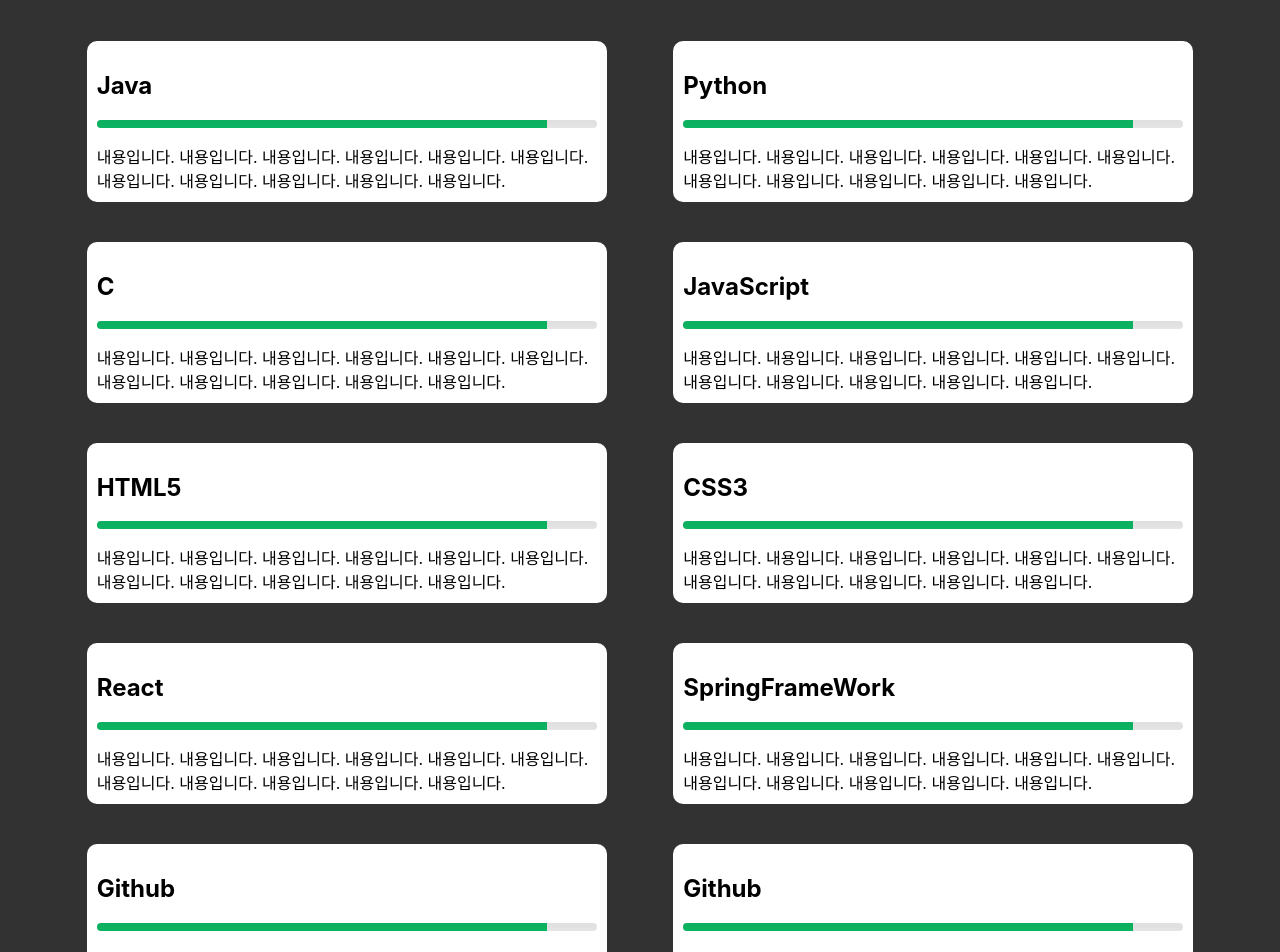
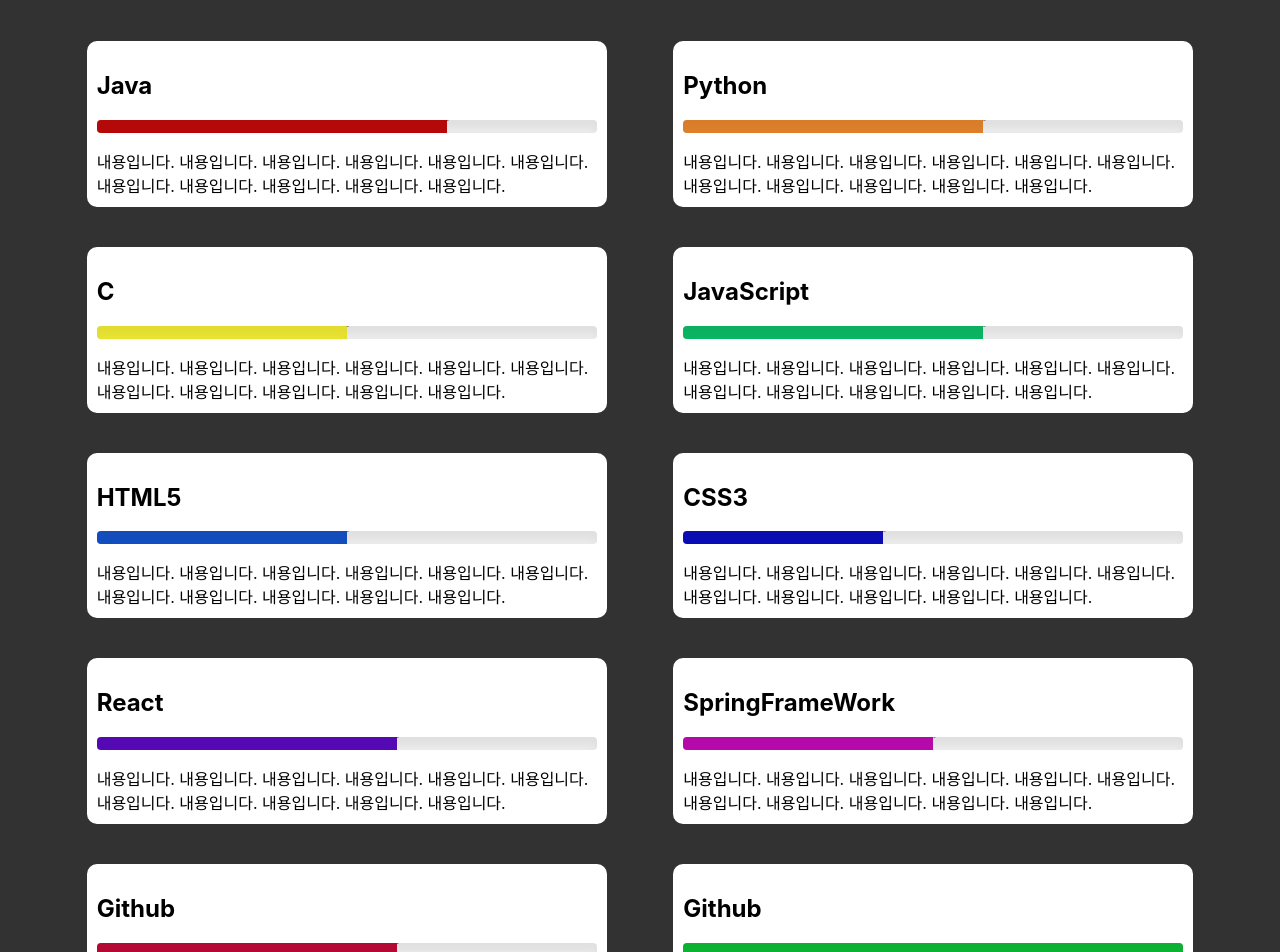
Before and after one commit to ghdnjs18/Portfolio, a React (Create React App) app: page / in a window 1280 px wide. Shown: the part 1320-2272 px from the top of the page. Built offline with nearby package versions, Linux system fonts and the light colour scheme.

Commit message:
skills progress bar 수정

```diff
--- a/src/components/Skills.css
+++ b/src/components/Skills.css
@@ -5,7 +5,6 @@
 }
 
 .skills-title {
-  /* display: inline-block; */
   text-align: center;
   color: white;
   font-size: 3rem;
@@ -15,7 +14,6 @@
 
 .skill-bar {
   display: inline-block;
-  /* text-align: center; */
   background-color: white;
   height: 4px;
   width: 80px;
@@ -46,7 +44,7 @@
   background-color: #ececec;
   border-radius: 4px;
   box-shadow: inset 0 0.5em 0.5em rgba(0, 0, 0, 0.05);
-  height: 8px;
+  height: 13px;
   margin: 1rem 0 1rem 0;
   overflow: hidden;
   position: relative;
@@ -55,43 +53,59 @@
 }
 
 .progress-bar {
-  background-color: #09b864;
+  position: absolute;
   box-shadow: inset 0 0.5em 0.5em rgba(94, 49, 49, 0.05);
   bottom: 0;
   left: 0;
-  position: absolute;
   right: 0;
   top: 0;
+  text-align: right;
 }
-.progress-bar:first-child:nth-last-child(1) {
-  width: 90%;
+.progress-bar span {
+  position: absolute;
+  color: black;
+  font-size: 1px;
+  font-weight: bold;
 }
-.progress-bar:first-child:nth-last-child(2) {
-  width: 20%;
+.progress-bar.color-1 {
+  width: 70%;
+  background-color: #b80909;
 }
-.progress-bar:first-child:nth-child(2) {
-  width: 30%;
+.progress-bar.color-2 {
+  width: 60%;
+  background-color: #df822b;
 }
-.progress-bar:nth-child(3) {
+.progress-bar.color-3 {
+  width: 50%;
+  background-color: #e9e632;
+}
+.progress-bar.color-4 {
+  width: 60%;
+  background-color: #09b864;
+}
+.progress-bar.color-5 {
+  width: 50%;
+  background-color: #114fc2;
+}
+.progress-bar.color-6 {
   width: 40%;
+  background-color: #090cb8;
 }
-.progress-bar:nth-child(4) {
+.progress-bar.color-7 {
+  width: 60%;
+  background-color: #5509b8;
+}
+.progress-bar.color-8 {
   width: 50%;
+  background-color: #b809af;
 }
-.progress-bar:nth-child(5) {
-  width: 70%;
+.progress-bar.color-9 {
+  width: 60%;
+  background-color: #b80935;
 }
-.progress-bar:nth-child(6) {
-  width: 70%;
-}
-.progress-bar:nth-child(7) {
-  width: 70%;
-}
-.progress-bar:nth-child(8) {
-  width: 70%;
-}
-.progress-bar:nth-child(9) {
-  width: 70%;
+.progress-bar.color-10 {
+  width: 100%;
+  background-color: #09b835;
 }
 
 /* .progress-bar__bar.active {
--- a/src/components/Skills.js
+++ b/src/components/Skills.js
@@ -31,7 +31,9 @@
         <div className="skill-content" {...animatedItem[2]}>
           <h2>Java</h2>
           <div className="progress-bar-container">
-            <div className="progress-bar"></div>
+            <div className="progress-bar color-1">
+              <span>70%</span>
+            </div>
           </div>
           <div>
             내용입니다. 내용입니다. 내용입니다. 내용입니다. 내용입니다.
@@ -42,7 +44,9 @@
         <div className="skill-content" {...animatedItem[3]}>
           <h2>Python</h2>
           <div className="progress-bar-container">
-            <div className="progress-bar"></div>
+            <div className="progress-bar color-2">
+              <span>60%</span>
+            </div>
           </div>
           <div>
             내용입니다. 내용입니다. 내용입니다. 내용입니다. 내용입니다.
@@ -53,7 +57,9 @@
         <div className="skill-content" {...animatedItem[4]}>
           <h2>C</h2>
           <div className="progress-bar-container">
-            <div className="progress-bar"></div>
+            <div className="progress-bar color-3">
+              <span>50%</span>
+            </div>
           </div>
           <div>
             내용입니다. 내용입니다. 내용입니다. 내용입니다. 내용입니다.
@@ -64,7 +70,9 @@
         <div className="skill-content" {...animatedItem[5]}>
           <h2>JavaScript</h2>
           <div className="progress-bar-container">
-            <div className="progress-bar"></div>
+            <div className="progress-bar color-4">
+              <span>60%</span>
+            </div>
           </div>
           <div>
             내용입니다. 내용입니다. 내용입니다. 내용입니다. 내용입니다.
@@ -75,7 +83,9 @@
         <div className="skill-content" {...animatedItem[6]}>
           <h2>HTML5</h2>
           <div className="progress-bar-container">
-            <div className="progress-bar"></div>
+            <div className="progress-bar color-5">
+              <span>50%</span>
+            </div>
           </div>
           <div>
             내용입니다. 내용입니다. 내용입니다. 내용입니다. 내용입니다.
@@ -86,7 +96,9 @@
         <div className="skill-content" {...animatedItem[7]}>
           <h2>CSS3</h2>
           <div className="progress-bar-container">
-            <div className="progress-bar"></div>
+            <div className="progress-bar color-6">
+              <span>40%</span>
+            </div>
           </div>
           <div>
             내용입니다. 내용입니다. 내용입니다. 내용입니다. 내용입니다.
@@ -97,7 +109,9 @@
         <div className="skill-content" {...animatedItem[8]}>
           <h2>React</h2>
           <div className="progress-bar-container">
-            <div className="progress-bar"></div>
+            <div className="progress-bar color-7">
+              <span>60%</span>
+            </div>
           </div>
           <div>
             내용입니다. 내용입니다. 내용입니다. 내용입니다. 내용입니다.
@@ -108,7 +122,9 @@
         <div className="skill-content" {...animatedItem[9]}>
           <h2>SpringFrameWork</h2>
           <div className="progress-bar-container">
-            <div className="progress-bar"></div>
+            <div className="progress-bar color-8">
+              <span>50%</span>
+            </div>
           </div>
           <div>
             내용입니다. 내용입니다. 내용입니다. 내용입니다. 내용입니다.
@@ -119,7 +135,9 @@
         <div className="skill-content" {...animatedItem[10]}>
           <h2>Github</h2>
           <div className="progress-bar-container">
-            <div className="progress-bar"></div>
+            <div className="progress-bar color-9">
+              <span>60%</span>
+            </div>
           </div>
           <div>
             내용입니다. 내용입니다. 내용입니다. 내용입니다. 내용입니다.
@@ -130,7 +148,9 @@
         <div className="skill-content" {...animatedItem[11]}>
           <h2>Github</h2>
           <div className="progress-bar-container">
-            <div className="progress-bar"></div>
+            <div className="progress-bar color-10">
+              <span>70%</span>
+            </div>
           </div>
           <div>
             내용입니다. 내용입니다. 내용입니다. 내용입니다. 내용입니다.
```
